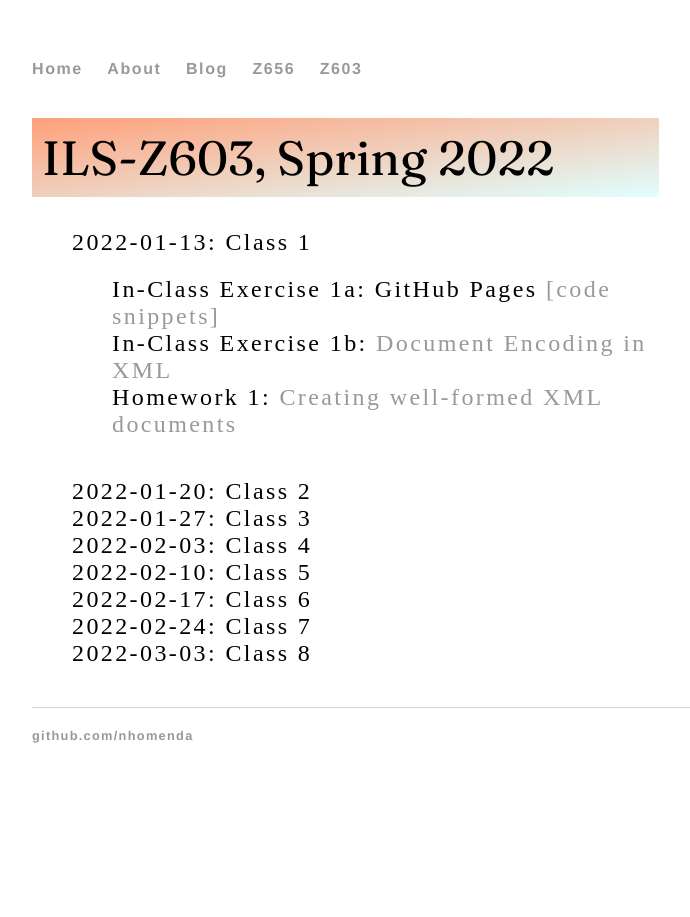
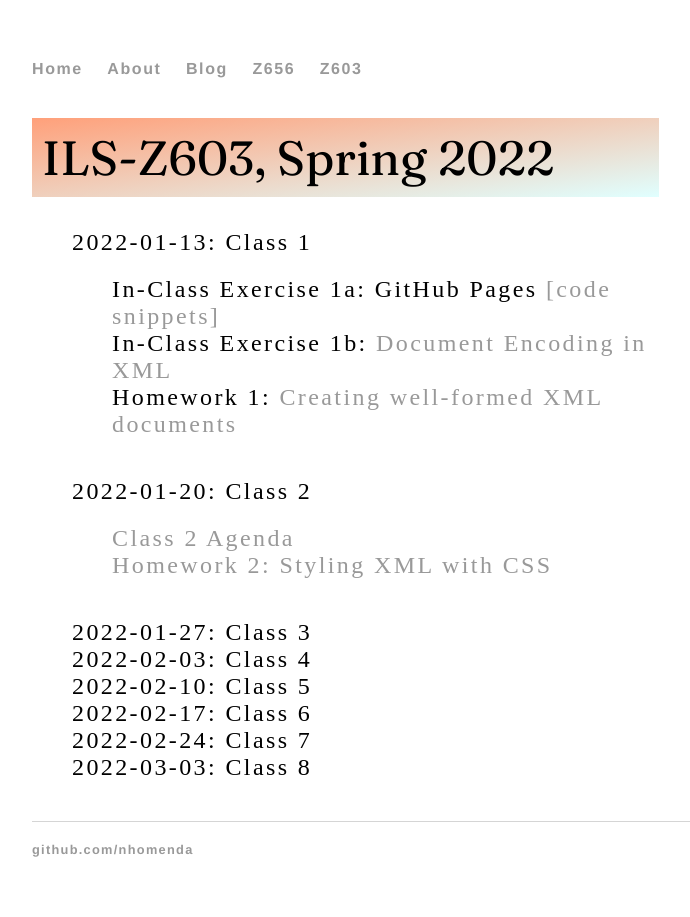
Before and after one commit to nhomenda/nhomenda.github.io, a Jekyll site: the page built from Z603/index.html, in a window 1280 px wide. Shown: the whole page, without its empty margins (160-850 px from the left). Built offline with Jekyll 4.4.1, drawn with Linux system fonts in a browser that asks for light colours.

Commit message:
Update index.html

```diff
--- a/Z603/index.html
+++ b/Z603/index.html
@@ -12,11 +12,11 @@ title: ILS-Z603, Spring 2022
         </ul>
       </li>
       <li>2022-01-20: Class 2
-	<!--<ul>
+	<ul>
 	  <li><a href="/Z603/class2.html" title="Class 2 Agenda">Class 2 Agenda</a></li>
 	  <li><a href="/Z603/hw2.html" title="Styling XML with CSS">Homework 2: Styling XML with CSS</a></li>
 	</ul>
-      </li>-->
+      </li>
       <li>2022-01-27: Class 3
 	<!--<ul>
 	  <li><a href="/Z603/class3.html" title="Class 3 Agenda">Class 3 Agenda</a></li>
```
